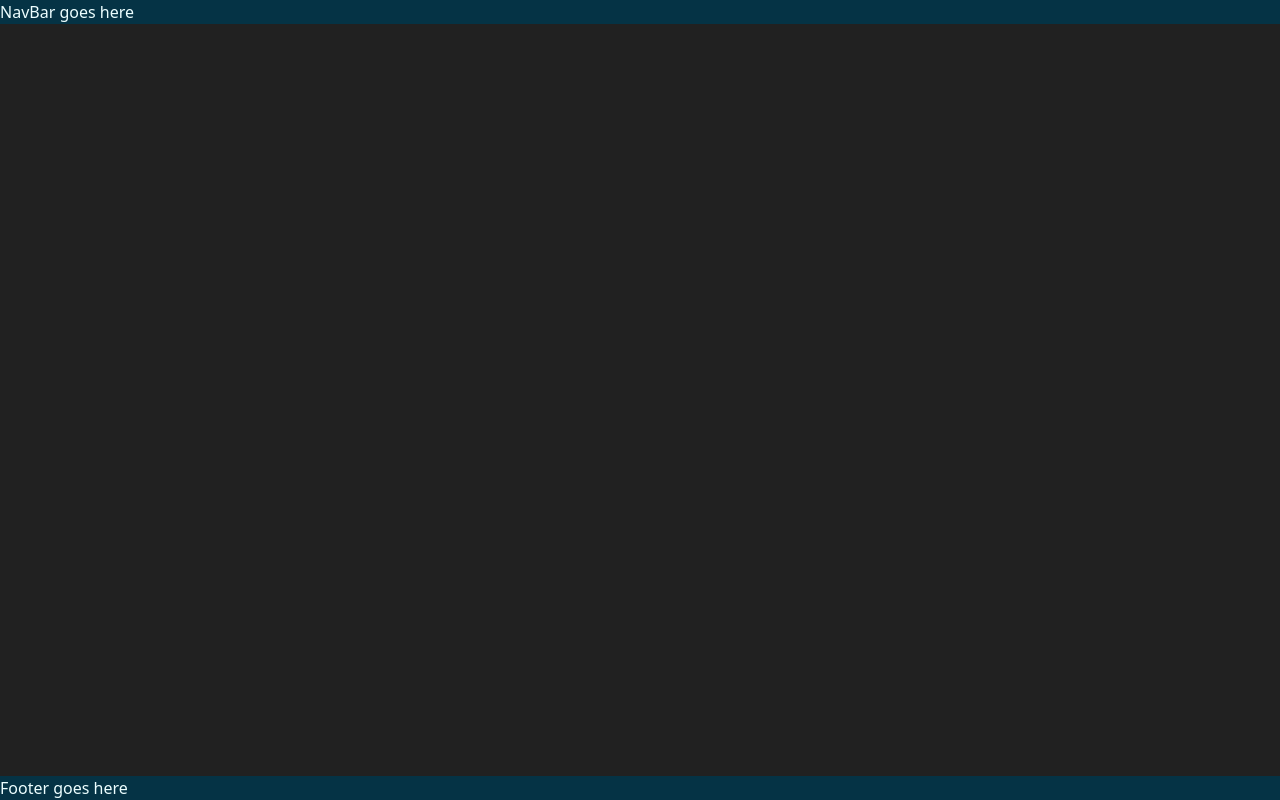
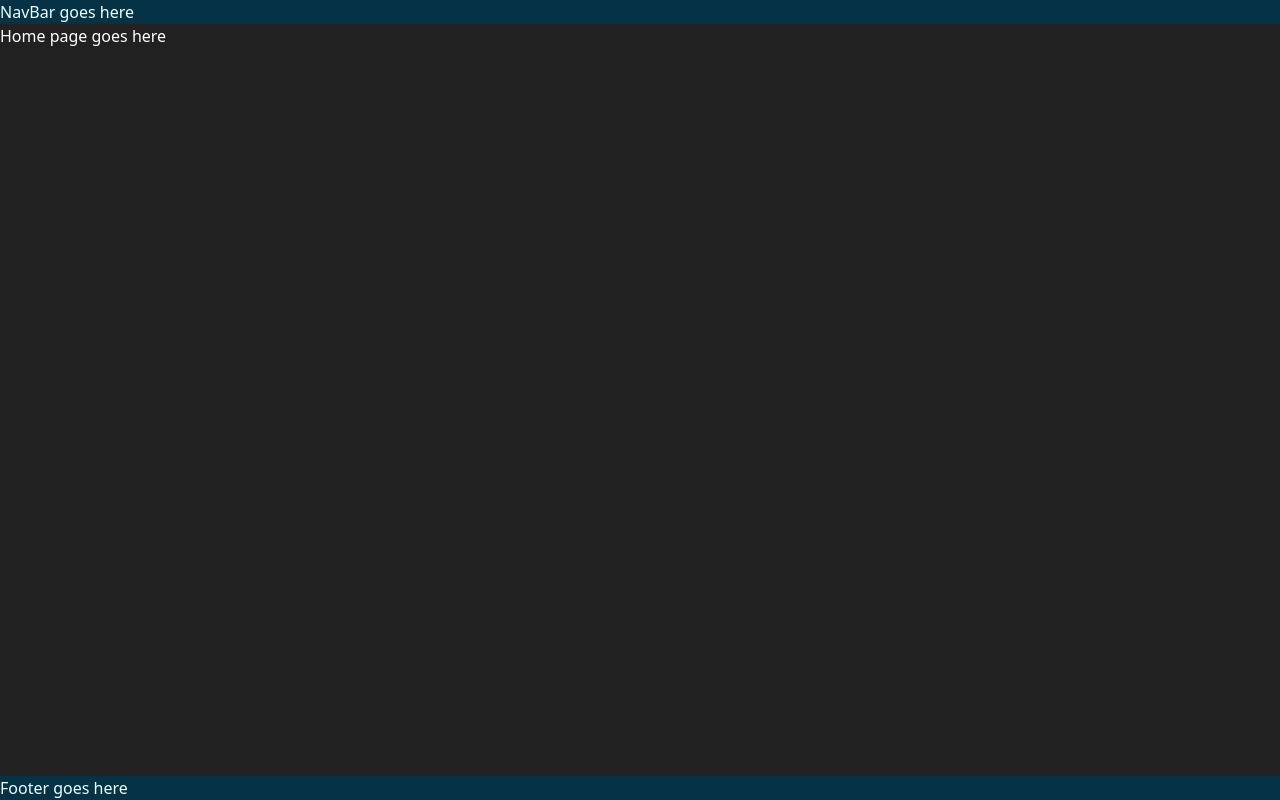
Before and after one commit to Faraz-cell21/project-VP-frontend, a React (Vite) app: page / in a window 1280 px wide. Built offline with nearby package versions, Linux system fonts and the light colour scheme.

Commit message:
starting homepage

```diff
--- a/src/App.jsx
+++ b/src/App.jsx
@@ -1,6 +1,7 @@
 import { BrowserRouter as Router, Routes, Route } from "react-router-dom"
 import NavBar from "./components/NavBar"
 import Footer from "./components/Footer"
+import HomePage from "./pages/Homepage"
 
 function App() {
 
@@ -9,7 +10,9 @@ function App() {
       <div className="flex flex-col min-h-screen">
         <NavBar />
         <main className="flex-grow">
-          <Routes></Routes>
+          <Routes>
+            <Route path="/" element={<HomePage />} />
+          </Routes>
         </main>
         <Footer />
       </div>
--- /dev/null
+++ b/src/pages/HomePage.jsx
@@ -0,0 +1,7 @@
+function HomePage() {
+    return (
+        <h1>Home page goes here</h1>
+    )
+}
+
+export default HomePage
```
